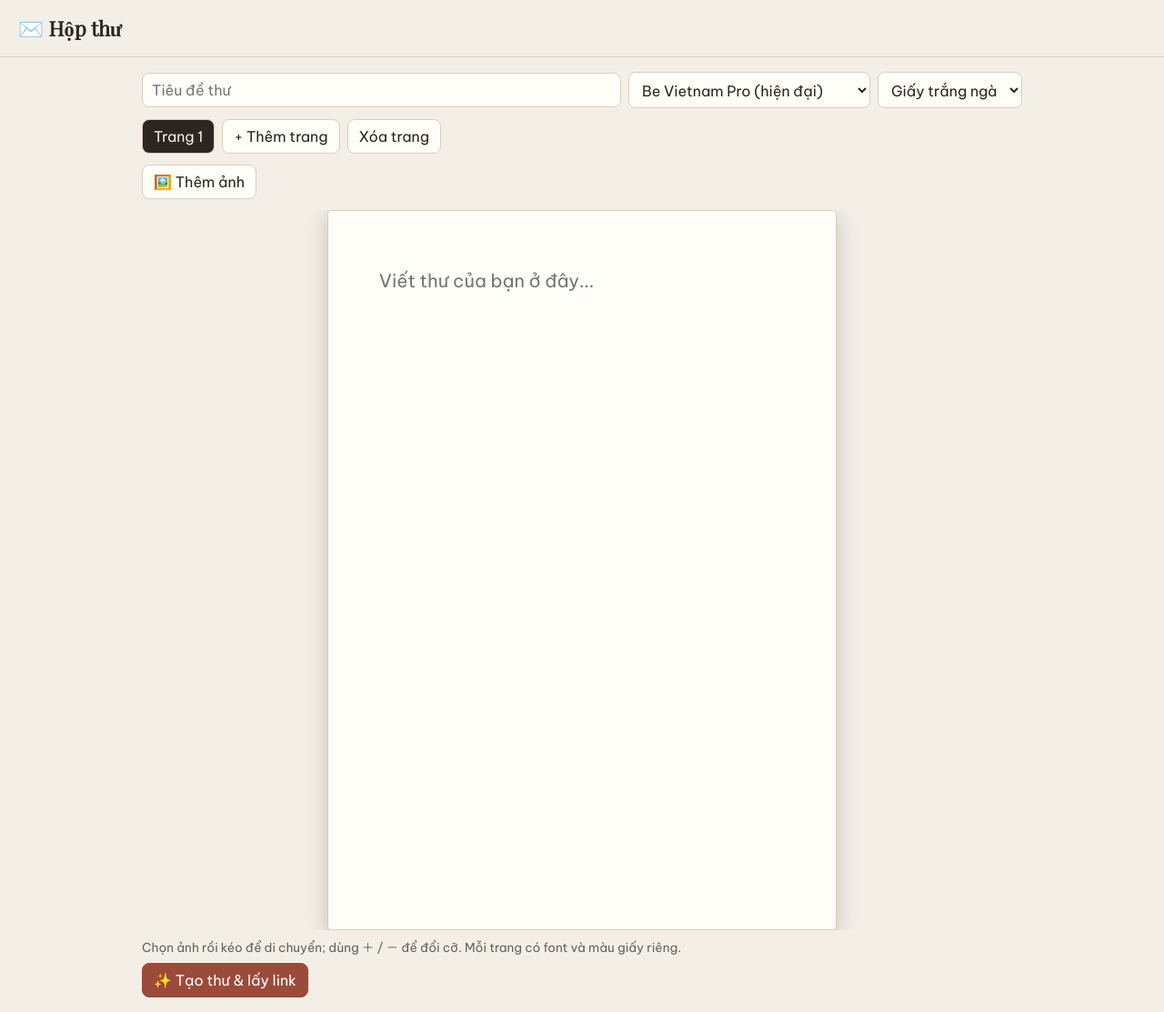
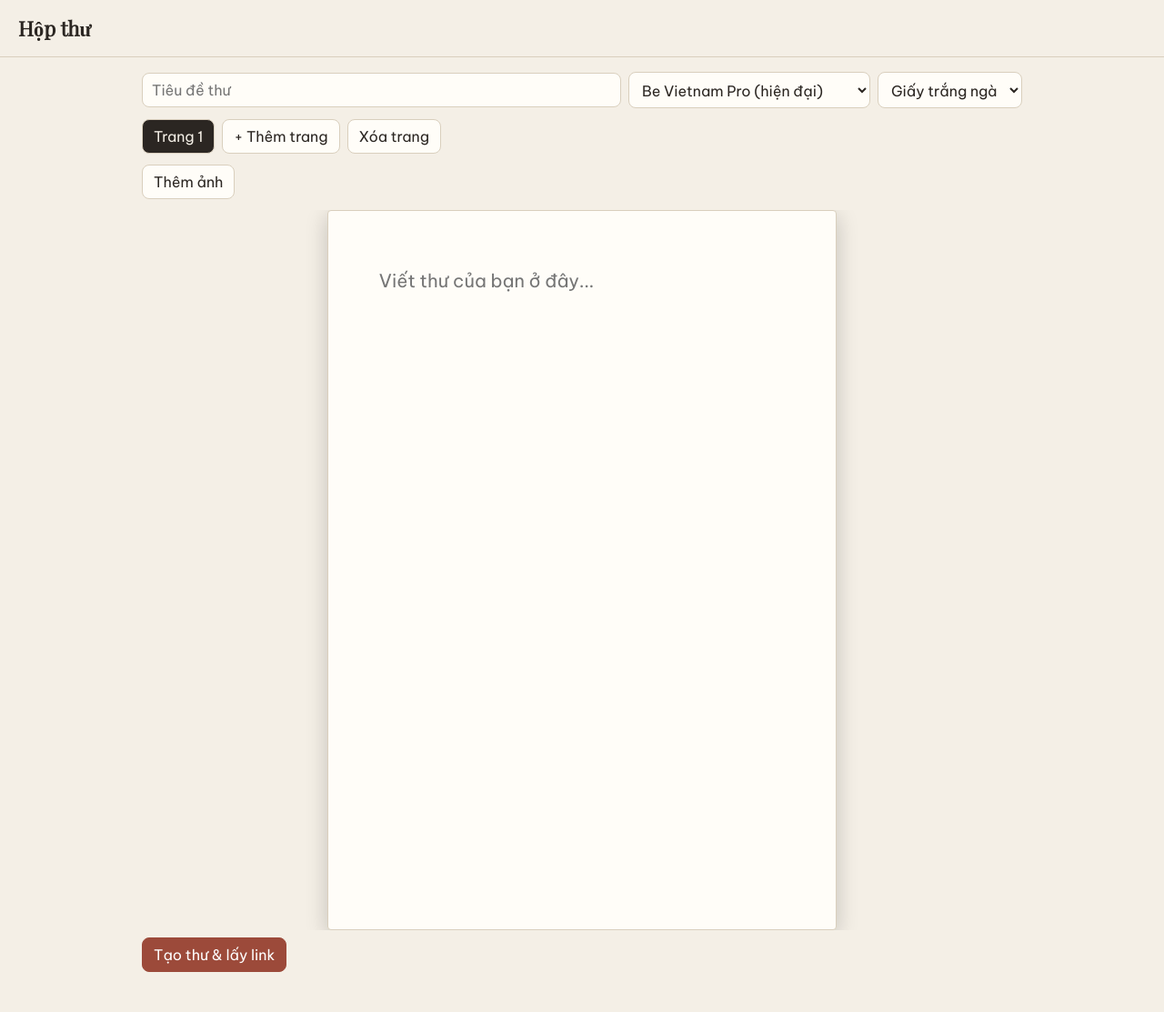
Before and after one commit to 7EFA869/-thu-dien-tu, a website: page index.html in a window 1280 px wide. Shown: the whole page at 91% size. After the commit the page ends 1085 px from the top, so only its background shows below. Drawn offline with nearby package versions, Linux system fonts and the light colour scheme.

Commit message:
Change title and update button labels in index.html

```diff
--- a/index.html
+++ b/index.html
@@ -2,7 +2,7 @@
 <html lang="vi"><head><meta charset="utf-8">
 <meta name="viewport" content="width=device-width, initial-scale=1">
 <meta name="robots" content="noindex">
-<title>Hộp thư – Tạo thư điện tử</title>
+<title>Lettersforyou</title>
 <link rel="stylesheet" href="https://fonts.googleapis.com/css2?family=Be+Vietnam+Pro&family=Caveat&family=Dancing+Script&family=Great+Vibes&family=Lobster&family=Lora&family=Pacifico&family=Patrick+Hand&family=Playfair+Display&display=swap">
 <style>
 :root{--bg:#f4efe6;--ink:#2b2622;--card:#fffdf8;--line:#d9cfbd;--acc:#9c4a3a}
@@ -32,7 +32,7 @@ button:disabled{opacity:.5}
 .nav{display:flex;justify-content:center;gap:12px;align-items:center;margin:14px 0}
 .hide{display:none}
 </style></head><body>
-<header><h1>✉️ Hộp thư</h1></header>
+<header><h1>Hộp thư</h1></header>
 <main>
 <section id="edit">
  <div class="bar">
@@ -41,10 +41,10 @@ button:disabled{opacity:.5}
   <select id="color"><option value="#fffdf8">Giấy trắng ngà</option><option value="#fbe9e7">Hồng nhạt</option><option value="#e8f1e4">Xanh lá nhạt</option><option value="#e6eef8">Xanh trời nhạt</option><option value="#f5e6c8">Giấy cũ</option></select>
  </div>
  <div class="bar"><div class="tabs" id="tabs"></div><button id="addPage">+ Thêm trang</button><button id="delPage">Xóa trang</button></div>
- <div class="bar"><button id="addImg">🖼️ Thêm ảnh</button><input type="file" id="file" accept="image/*" class="hide"><button id="big" class="hide">＋</button><button id="small" class="hide">－</button><button id="rm" class="hide">✕ Xóa ảnh</button></div>
+ <div class="bar"><button id="addImg">Thêm ảnh</button><input type="file" id="file" accept="image/*" class="hide"><button id="big" class="hide">＋</button><button id="small" class="hide">－</button><button id="rm" class="hide">✕ Xóa ảnh</button></div>
  <div class="wrap"><div class="paper" id="paper"><textarea id="ta" placeholder="Viết thư của bạn ở đây..."></textarea></div></div>
- <p class="hint">Chọn ảnh rồi kéo để di chuyển; dùng ＋ / － để đổi cỡ. Mỗi trang có font và màu giấy riêng.</p>
- <button class="pri" id="make">✨ Tạo thư &amp; lấy link</button>
+ <p class="hint"></p>
+ <button class="pri" id="make"> Tạo thư &amp; lấy link</button>
  <div class="res hide" id="res"></div>
 </section>
 <section id="view" class="hide">
```
